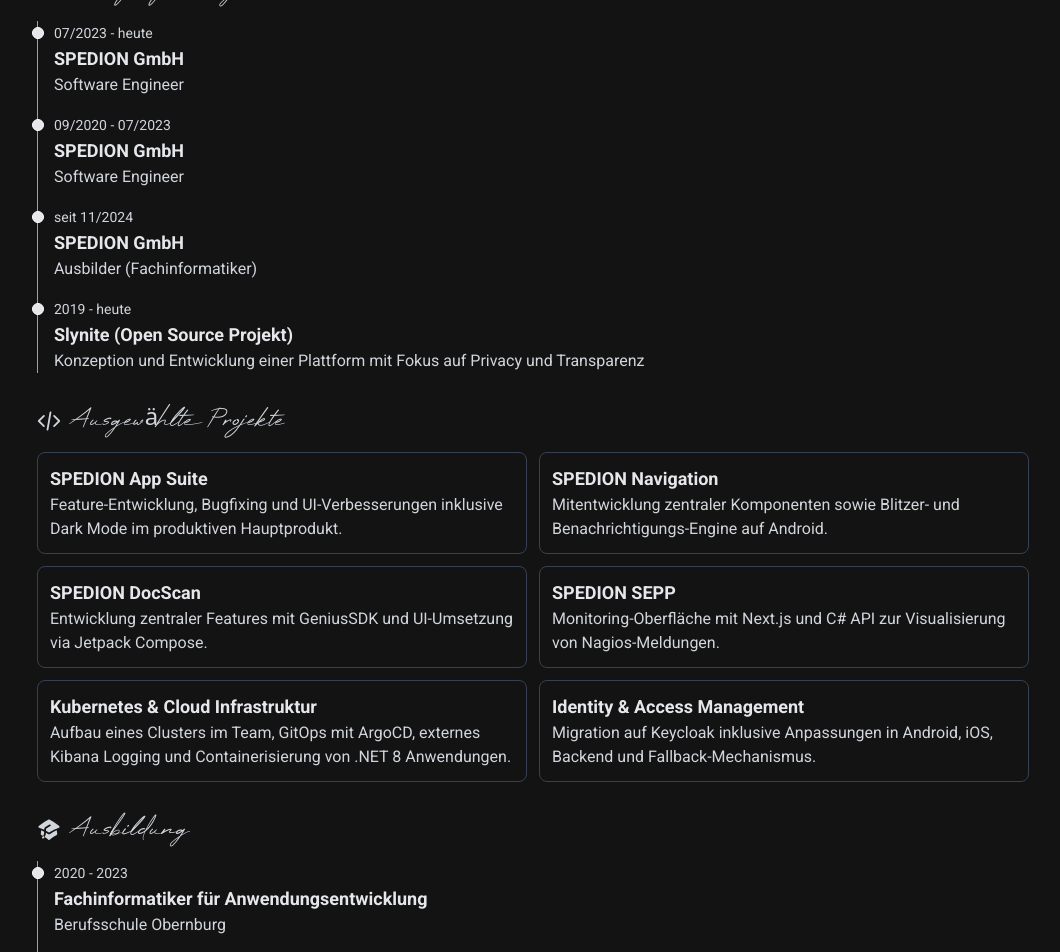
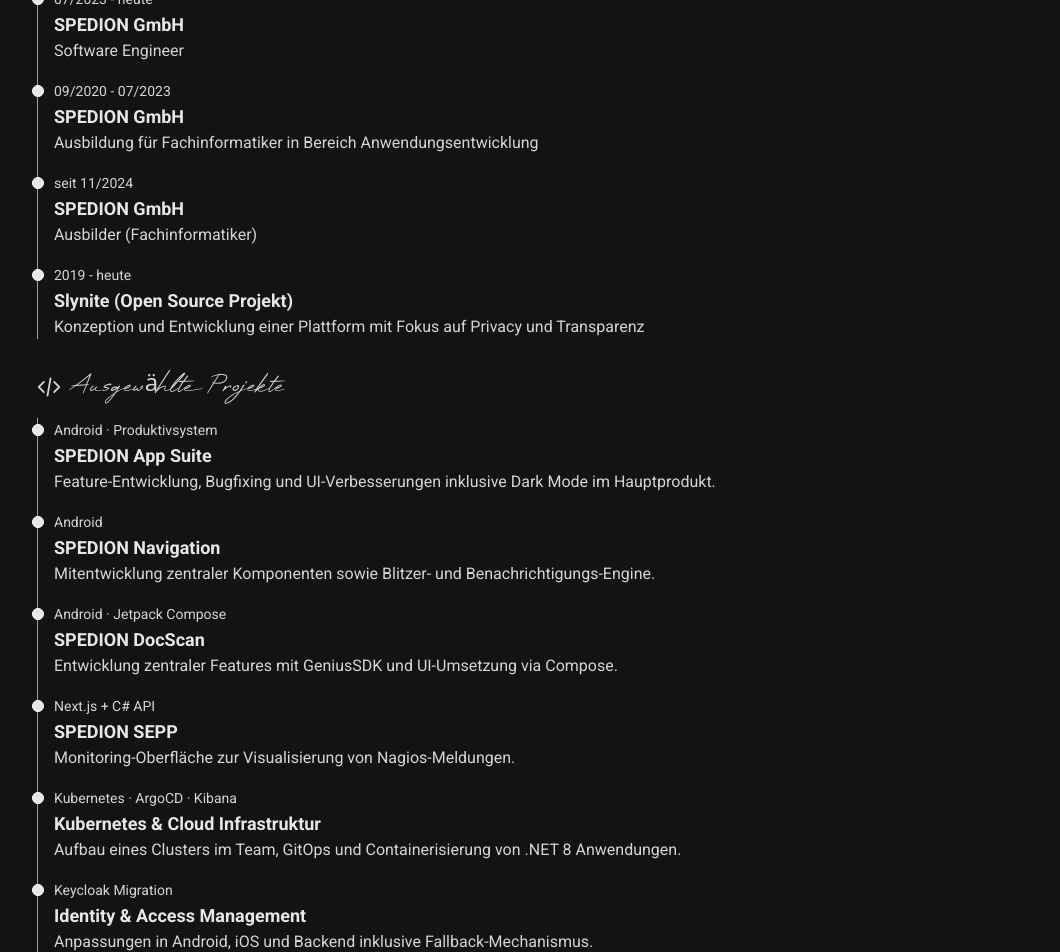
Before and after one commit to D3nn7/danny.schapeit.com, a Next.js app: page /cv in a window 1280 px wide. Shown: the part 860-1812 px from the top of the page, without its empty margins (107-1167 px from the left). Built offline with nearby package versions, Linux system fonts and the light colour scheme.

Commit message:
updated infos and layout

```diff
--- a/app/cv/page.tsx
+++ b/app/cv/page.tsx
@@ -25,16 +25,16 @@
             Home <ChevronRightIcon className="w-6 h-6" />{" "}
           </Link>
         </div>
-        <h3 className="font-high-summit text-4xl text-silver">Resume</h3>
+        <h3 className="font-high-summit text-4xl text-silver">CV - Lebenslauf</h3>
         <p className="mt-2 text-gray-300">Danny Schapeit · danny@schapeit.com</p>
       </div>
 
-      <div className="rounded-lg border border-gray-700 bg-black/20 p-4">
+      <div>
         <h4 className="font-high-summit text-2xl text-silver">Profil</h4>
         <p className="mt-2 text-gray-300">
           Softwareentwickler mit Fokus auf Fullstack- und Mobile-Entwicklung.
           Erfahrung in der Konzeption und Weiterentwicklung produktiver
-          Anwendungen im Unternehmensumfeld – von Android Apps bis hin zu
+          Anwendungen im Unternehmensumfeld, von Android Apps bis hin zu
           skalierbaren Cloud- und Backend-Systemen.
         </p>
         <p className="mt-2 text-gray-300">
@@ -57,7 +57,7 @@
           <TimelineItem
             title="SPEDION GmbH"
             time="09/2020 - 07/2023"
-            extraInfos="Software Engineer"
+            extraInfos="Ausbildung für Fachinformatiker in Bereich Anwendungsentwicklung"
           />
           <TimelineItem
             title="SPEDION GmbH"
@@ -77,50 +77,38 @@
           <CodeBracketIcon className="h-6 w-6" />
           Ausgewählte Projekte
         </h4>
-        <div className="mt-3 grid gap-3 md:grid-cols-2">
-          <div className="rounded-lg border border-gray-700 p-3">
-            <h5 className="text-lg font-semibold text-gray-200">SPEDION App Suite</h5>
-            <p className="text-gray-300">
-              Feature-Entwicklung, Bugfixing und UI-Verbesserungen inklusive Dark
-              Mode im produktiven Hauptprodukt.
-            </p>
-          </div>
-          <div className="rounded-lg border border-gray-700 p-3">
-            <h5 className="text-lg font-semibold text-gray-200">SPEDION Navigation</h5>
-            <p className="text-gray-300">
-              Mitentwicklung zentraler Komponenten sowie Blitzer- und
-              Benachrichtigungs-Engine auf Android.
-            </p>
-          </div>
-          <div className="rounded-lg border border-gray-700 p-3">
-            <h5 className="text-lg font-semibold text-gray-200">SPEDION DocScan</h5>
-            <p className="text-gray-300">
-              Entwicklung zentraler Features mit GeniusSDK und UI-Umsetzung via
-              Jetpack Compose.
-            </p>
-          </div>
-          <div className="rounded-lg border border-gray-700 p-3">
-            <h5 className="text-lg font-semibold text-gray-200">SPEDION SEPP</h5>
-            <p className="text-gray-300">
-              Monitoring-Oberfläche mit Next.js und C# API zur Visualisierung von
-              Nagios-Meldungen.
-            </p>
-          </div>
-          <div className="rounded-lg border border-gray-700 p-3">
-            <h5 className="text-lg font-semibold text-gray-200">Kubernetes & Cloud Infrastruktur</h5>
-            <p className="text-gray-300">
-              Aufbau eines Clusters im Team, GitOps mit ArgoCD, externes Kibana
-              Logging und Containerisierung von .NET 8 Anwendungen.
-            </p>
-          </div>
-          <div className="rounded-lg border border-gray-700 p-3">
-            <h5 className="text-lg font-semibold text-gray-200">Identity & Access Management</h5>
-            <p className="text-gray-300">
-              Migration auf Keycloak inklusive Anpassungen in Android, iOS,
-              Backend und Fallback-Mechanismus.
-            </p>
-          </div>
-        </div>
+        <ol className="relative mt-3 border-l border-gray-400 space-y-4">
+          <TimelineItem
+            title="SPEDION App Suite"
+            time="Android · Produktivsystem"
+            extraInfos="Feature-Entwicklung, Bugfixing und UI-Verbesserungen inklusive Dark Mode im Hauptprodukt."
+          />
+          <TimelineItem
+            title="SPEDION Navigation"
+            time="Android"
+            extraInfos="Mitentwicklung zentraler Komponenten sowie Blitzer- und Benachrichtigungs-Engine."
+          />
+          <TimelineItem
+            title="SPEDION DocScan"
+            time="Android · Jetpack Compose"
+            extraInfos="Entwicklung zentraler Features mit GeniusSDK und UI-Umsetzung via Compose."
+          />
+          <TimelineItem
+            title="SPEDION SEPP"
+            time="Next.js + C# API"
+            extraInfos="Monitoring-Oberfläche zur Visualisierung von Nagios-Meldungen."
+          />
+          <TimelineItem
+            title="Kubernetes & Cloud Infrastruktur"
+            time="Kubernetes · ArgoCD · Kibana"
+            extraInfos="Aufbau eines Clusters im Team, GitOps und Containerisierung von .NET 8 Anwendungen."
+          />
+          <TimelineItem
+            title="Identity & Access Management"
+            time="Keycloak Migration"
+            extraInfos="Anpassungen in Android, iOS und Backend inklusive Fallback-Mechanismus."
+          />
+        </ol>
       </div>
 
       <div>
@@ -200,7 +188,7 @@
         </div>
       </div>
 
-      <div className="rounded-lg border border-gray-700 bg-black/20 p-4">
+      <div>
         <h4 className="font-high-summit text-2xl text-silver">Interessen</h4>
         <p className="mt-2 text-gray-300">
           Open Source · IT-Sicherheit · Privacy · Moderne Softwarearchitektur
--- a/app/layout.tsx
+++ b/app/layout.tsx
@@ -15,7 +15,7 @@
 export const metadata: Metadata = {
   title: "Hey I'm Danny 👋🏻",
   description:
-    "Hey! I'm Danny, a software developer from Germany with a preference for open-source and privacy-protected software. Learn more about me on my website.",
+    "Hey! Ich bin Danny, ein Software Entwickler aus Deutschland.",
   keywords:
     "developer, software engineer, open source, open source developer, privacy-focused, geek, german developer, d3nn7, slynite, danny schapeit, danny-tobias schapeit",
   robots: "index, follow",
@@ -86,7 +86,7 @@
               Danny Schapeit
             </h1>
             <h2 className="text-center md:text-xl mb-8">
-              Developer with focus on privacy and open source.
+              Software Entwickler
             </h2>
             {children}
           </div>
--- a/app/not-found.tsx
+++ b/app/not-found.tsx
@@ -4,8 +4,8 @@
 export default function NotFound() {
     return (
       <main>
-        <h1 className="text-2xl font-bold">What do you searching?</h1>
-        <p>The page your trying to access is not available yet. Try again later or check the url.</p>
+        <h1 className="text-2xl font-bold">¯\(ツ)/¯</h1>
+        <p>Hier ist wohl nix..</p>
         <div className='mb-6 flex justify-center'>
             <Link href={'/'} className='flex hover:underline'>Home <ChevronRightIcon className='w-6 h-6' /> </Link>
         </div>
--- a/app/page.tsx
+++ b/app/page.tsx
@@ -8,35 +8,17 @@
     <main className="flex flex-col items-center space-y-8">
       <EasterEgg />
       <div className="justify-center text-center md:space-x-4">
-        <h3 className="font-high-summit text-4xl text-silver">About</h3>
+        <h3 className="font-high-summit text-4xl text-silver">About me</h3>
         <p className="text-left md:px-36">
-          Hey, I&apos;m Danny Schapeit (or D3nn7) – a software developer from
-          Germany with a passion for open source and privacy-focused software.
-          I’m the founder of{" "}
-          <Link href={"https://slynite.com"} className="underline">
-            Slynite
+          Hallo, ich bin Danny.
+          Ich bin Softwareentwickler mit Schwerpunkt auf Android und Fullstack und arbeite aktuell an produktiven Anwendungen im Unternehmensumfeld. Dabei entwickle ich sowohl neue Features als auch bestehende Systeme weiter und beschäftige mich zusätzlich mit Themen wie Architektur, Deployment und Systemintegration.
+          Mein Fokus liegt darauf, Software sauber, nachvollziehbar und langfristig wartbar zu entwickeln. Besonders interessieren mich dabei Themen wie Privacy, Security und moderne Technologien rund um mobile Anwendungen und Backend-Systeme.
+          Neben der Arbeit an bestehenden Produkten beschäftige ich mich auch mit eigenen Projekten, unter anderem im Open-Source-Bereich. Auch wenn nicht jedes Projekt weitergeführt wird, ist für mich der Lernprozess und das Verständnis für Systeme genauso wichtig wie das fertige Ergebnis.
+          Auf{" "}
+          <Link href={"/cv"} className="underline">
+            dieser Seite
           </Link>
-          , a community-driven project dedicated to building secure and
-          user-friendly tools.
-          <br />
-          <br />
-          Professionally, I work as a developer and trainer, mainly using
-          Windows at the office and macOS at home – which has helped me gain
-          solid experience with both Windows and Unix-based systems. I&apos;m
-          always eager to learn new tech, build meaningful solutions, and
-          contribute to ideas that actually respect user privacy.
-          <br />
-          <br />
-          In my free time, I enjoy exploring new places, tinkering with creative
-          projects like video and photo editing, and occasionally just geeking
-          out over clean UI and smooth workflows.
-          <br />
-          <br />
-          You can find more about my experience in my{" "}
-          <Link href={"/cv"} className="underline">
-            CV
-          </Link>
-          .
+          findest du einen Überblick über meine Projekte und meine Arbeit.
         </p>
 
         <div className="md:space-x-6 space-y-2 md:space-y-0 md:flex justify-center mt-4 md:m-6">
@@ -47,7 +29,7 @@
             href={"mailto:danny@schapeit.com"}
             className="flex hover:underline"
           >
-            Drop a mail <ChevronRightIcon className="w-6 h-6" />
+            Schreib mir eine Mail <ChevronRightIcon className="w-6 h-6" />
           </Link>
           <Link
             href={"https://dev.to/d3nn7"}
```
Also changed, not shown: components/easterEgg.tsx (+1 -40 lines).
